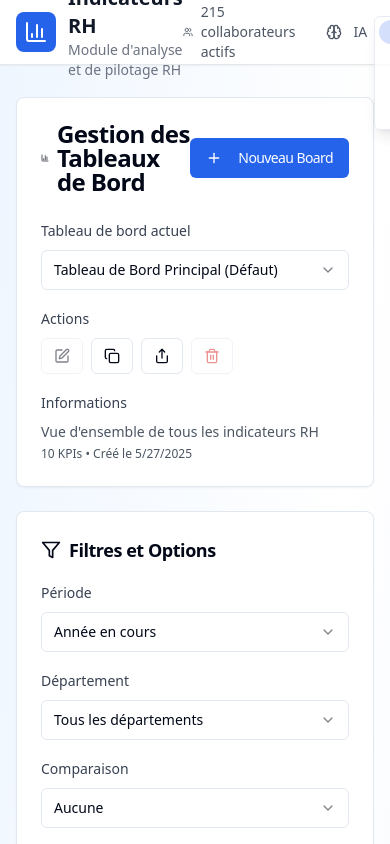
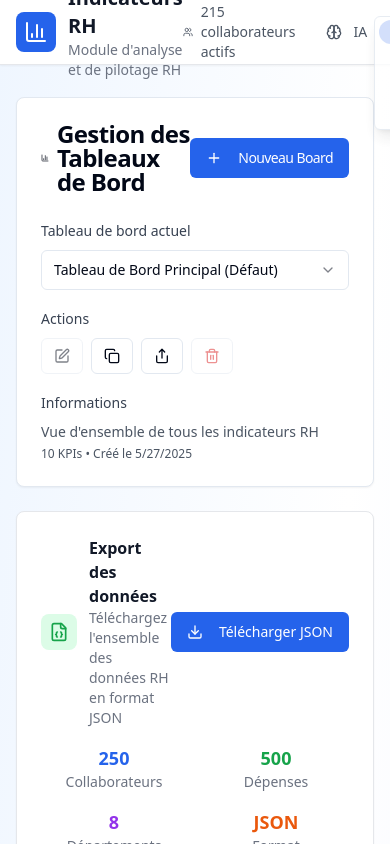
Before and after one commit to asendit/staff-analytics-hub, a React (Vite) app: page / in a window 390 px wide. Shown: the top 844 px of the page. Built offline with nearby package versions, Linux system fonts and the light colour scheme.

Commit message:
Feat: Add downloadable employee data
Adds functionality to download employee data in a file.

```diff
--- /dev/null
+++ b/src/components/DataExporter.tsx
@@ -0,0 +1,247 @@
+
+import React from 'react';
+import { Button } from '@/components/ui/button';
+import { Download, FileJson } from 'lucide-react';
+import { HRData } from '../services/hrAnalytics';
+import { toast } from '@/hooks/use-toast';
+
+interface DataExporterProps {
+  hrData: HRData;
+}
+
+const DataExporter: React.FC<DataExporterProps> = ({ hrData }) => {
+  const generateCompleteDataset = () => {
+    const completeData = {
+      metadata: {
+        title: "Données RH Complètes",
+        description: "Jeu de données complet avec 250 collaborateurs et leurs informations détaillées",
+        generation_date: new Date().toISOString(),
+        total_employees: hrData.employees.length,
+        total_expenses: hrData.expenses.length,
+        data_source: "hr_analytics_generator",
+        version: "1.0"
+      },
+      structure: {
+        departments: [
+          "Ressources Humaines",
+          "Développement",
+          "Marketing",
+          "Ventes",
+          "Finance",
+          "Operations",
+          "Support Client",
+          "Direction"
+        ],
+        positions_by_department: {
+          "Ressources Humaines": ["DRH", "Chargé RH", "Assistant RH", "Responsable Formation"],
+          "Développement": ["Lead Developer", "Développeur Frontend", "Développeur Backend", "DevOps", "QA Engineer"],
+          "Marketing": ["Directeur Marketing", "Chef de Produit", "Chargé Marketing", "Community Manager"],
+          "Ventes": ["Directeur Commercial", "Responsable Ventes", "Commercial", "Account Manager"],
+          "Finance": ["Directeur Financier", "Contrôleur de Gestion", "Comptable", "Analyste Financier"],
+          "Operations": ["Directeur Operations", "Chef de Projet", "Coordinateur", "Analyste Process"],
+          "Support Client": ["Responsable Support", "Technicien Support", "Customer Success"],
+          "Direction": ["PDG", "Directeur Général", "Directeur Adjoint"]
+        },
+        status_options: ["active", "inactive", "terminated"],
+        salary_range: { min: 30000, max: 120000 },
+        performance_score_range: { min: 1, max: 5 },
+        training_hours_range: { min: 0, max: 80 }
+      },
+      employees: hrData.employees.map(emp => ({
+        id: emp.id,
+        firstName: emp.firstName,
+        lastName: emp.lastName,
+        fullName: `${emp.firstName} ${emp.lastName}`,
+        email: emp.email,
+        department: emp.department,
+        position: emp.position,
+        salary: emp.salary,
+        hireDate: emp.hireDate.toISOString(),
+        hireDateFormatted: emp.hireDate.toLocaleDateString('fr-FR'),
+        status: emp.status,
+        performanceScore: emp.performanceScore,
+        trainingHours: emp.trainingHours,
+        remoteWork: emp.remoteWork,
+        address: emp.address,
+        // Données calculées supplémentaires
+        seniority: {
+          days: Math.floor((new Date().getTime() - emp.hireDate.getTime()) / (1000 * 3600 * 24)),
+          years: Math.floor((new Date().getTime() - emp.hireDate.getTime()) / (1000 * 3600 * 24 * 365))
+        },
+        salaryCategory: emp.salary < 40000 ? 'junior' : emp.salary < 70000 ? 'intermediate' : 'senior',
+        performanceCategory: emp.performanceScore >= 4 ? 'excellent' : emp.performanceScore >= 3 ? 'good' : 'needs_improvement'
+      })),
+      expenses: hrData.expenses.map(exp => ({
+        id: exp.id,
+        category: exp.category,
+        amount: exp.amount,
+        date: exp.date.toISOString(),
+        dateFormatted: exp.date.toLocaleDateString('fr-FR'),
+        description: exp.description,
+        month: exp.date.getMonth() + 1,
+        year: exp.date.getFullYear(),
+        quarter: Math.ceil((exp.date.getMonth() + 1) / 3)
+      })),
+      analytics: {
+        departmentStats: generateDepartmentStats(hrData.employees),
+        salaryStats: generateSalaryStats(hrData.employees),
+        performanceStats: generatePerformanceStats(hrData.employees),
+        remoteWorkStats: generateRemoteWorkStats(hrData.employees),
+        expenseStats: generateExpenseStats(hrData.expenses)
+      }
+    };
+
+    return completeData;
+  };
+
+  const generateDepartmentStats = (employees: any[]) => {
+    const stats: any = {};
+    employees.forEach(emp => {
+      if (!stats[emp.department]) {
+        stats[emp.department] = {
+          count: 0,
+          totalSalary: 0,
+          avgPerformance: 0,
+          remoteWorkCount: 0
+        };
+      }
+      stats[emp.department].count++;
+      stats[emp.department].totalSalary += emp.salary;
+      stats[emp.department].avgPerformance += emp.performanceScore;
+      if (emp.remoteWork) stats[emp.department].remoteWorkCount++;
+    });
+
+    Object.keys(stats).forEach(dept => {
+      stats[dept].avgSalary = Math.round(stats[dept].totalSalary / stats[dept].count);
+      stats[dept].avgPerformance = Math.round((stats[dept].avgPerformance / stats[dept].count) * 100) / 100;
+      stats[dept].remoteWorkPercentage = Math.round((stats[dept].remoteWorkCount / stats[dept].count) * 100);
+    });
+
+    return stats;
+  };
+
+  const generateSalaryStats = (employees: any[]) => {
+    const salaries = employees.map(emp => emp.salary).sort((a, b) => a - b);
+    return {
+      min: Math.min(...salaries),
+      max: Math.max(...salaries),
+      average: Math.round(salaries.reduce((sum, sal) => sum + sal, 0) / salaries.length),
+      median: salaries[Math.floor(salaries.length / 2)],
+      q1: salaries[Math.floor(salaries.length * 0.25)],
+      q3: salaries[Math.floor(salaries.length * 0.75)]
+    };
+  };
+
+  const generatePerformanceStats = (employees: any[]) => {
+    const scores = employees.map(emp => emp.performanceScore);
+    const distribution: any = {};
+    for (let i = 1; i <= 5; i++) {
+      distribution[i] = scores.filter(score => score === i).length;
+    }
+    return {
+      average: Math.round((scores.reduce((sum, score) => sum + score, 0) / scores.length) * 100) / 100,
+      distribution
+    };
+  };
+
+  const generateRemoteWorkStats = (employees: any[]) => {
+    const remoteCount = employees.filter(emp => emp.remoteWork).length;
+    return {
+      remoteWorkers: remoteCount,
+      officeWorkers: employees.length - remoteCount,
+      remotePercentage: Math.round((remoteCount / employees.length) * 100)
+    };
+  };
+
+  const generateExpenseStats = (expenses: any[]) => {
+    const stats: any = {};
+    expenses.forEach(exp => {
+      if (!stats[exp.category]) {
+        stats[exp.category] = { count: 0, total: 0 };
+      }
+      stats[exp.category].count++;
+      stats[exp.category].total += exp.amount;
+    });
+
+    Object.keys(stats).forEach(cat => {
+      stats[cat].average = Math.round(stats[cat].total / stats[cat].count);
+    });
+
+    return {
+      byCategory: stats,
+      totalAmount: expenses.reduce((sum, exp) => sum + exp.amount, 0),
+      totalCount: expenses.length
+    };
+  };
+
+  const downloadData = () => {
+    try {
+      const completeData = generateCompleteDataset();
+      const dataStr = JSON.stringify(completeData, null, 2);
+      const dataBlob = new Blob([dataStr], { type: 'application/json' });
+
+      const url = URL.createObjectURL(dataBlob);
+      const link = document.createElement('a');
+      link.href = url;
+      link.download = `donnees-rh-completes-${new Date().toISOString().split('T')[0]}.json`;
+      document.body.appendChild(link);
+      link.click();
+      document.body.removeChild(link);
+      URL.revokeObjectURL(url);
+
+      toast({
+        title: "Téléchargement réussi",
+        description: `Fichier avec ${hrData.employees.length} collaborateurs téléchargé`
+      });
+    } catch (error) {
+      toast({
+        title: "Erreur de téléchargement",
+        description: "Impossible de générer le fichier",
+        variant: "destructive"
+      });
+    }
+  };
+
+  return (
+    <div className="bg-white rounded-lg shadow-sm border border-gray-200 p-6">
+      <div className="flex items-center justify-between">
+        <div className="flex items-center space-x-3">
+          <div className="p-2 bg-green-100 rounded-lg">
+            <FileJson className="h-5 w-5 text-green-600" />
+          </div>
+          <div>
+            <h3 className="font-semibold text-gray-900">Export des données</h3>
+            <p className="text-sm text-gray-500">
+              Téléchargez l'ensemble des données RH en format JSON
+            </p>
+          </div>
+        </div>
+        <Button onClick={downloadData} className="flex items-center space-x-2">
+          <Download className="h-4 w-4" />
+          <span>Télécharger JSON</span>
+        </Button>
+      </div>
+
+      <div className="mt-4 grid grid-cols-2 md:grid-cols-4 gap-4 text-sm">
+        <div className="text-center">
+          <div className="font-semibold text-lg text-blue-600">{hrData.employees.length}</div>
+          <div className="text-gray-500">Collaborateurs</div>
+        </div>
+        <div className="text-center">
+          <div className="font-semibold text-lg text-green-600">{hrData.expenses.length}</div>
+          <div className="text-gray-500">Dépenses</div>
+        </div>
+        <div className="text-center">
+          <div className="font-semibold text-lg text-purple-600">8</div>
+          <div className="text-gray-500">Départements</div>
+        </div>
+        <div className="text-center">
+          <div className="font-semibold text-lg text-orange-600">JSON</div>
+          <div className="text-gray-500">Format</div>
+        </div>
+      </div>
+    </div>
+  );
+};
+
+export default DataExporter;
--- a/src/pages/Index.tsx
+++ b/src/pages/Index.tsx
@@ -1,4 +1,3 @@
-
 import React, { useState, useEffect } from 'react';
 import { generateHRData } from '../data/hrDataGenerator';
 import { convertHRData } from '../utils/dataConverter';
@@ -12,6 +11,7 @@ import GlobalInsightPanel from '../components/GlobalInsightPanel';
 import { Users, BarChart3, Brain, Sparkles } from 'lucide-react';
 import { Switch } from '@/components/ui/switch';
 import { toast } from '@/hooks/use-toast';
+import DataExporter from '../components/DataExporter';
 
 const Index = () => {
   const [hrData, setHrData] = useState<HRData | null>(null);
@@ -243,6 +243,11 @@ const Index = () => {
           availableKPIs={availableKPIs}
         />
 
+        {/* Export des données */}
+        <div className="mb-8">
+          <DataExporter hrData={hrData} />
+        </div>
+
         {/* Filtres */}
         <FilterPanel
           filters={filters}
```
